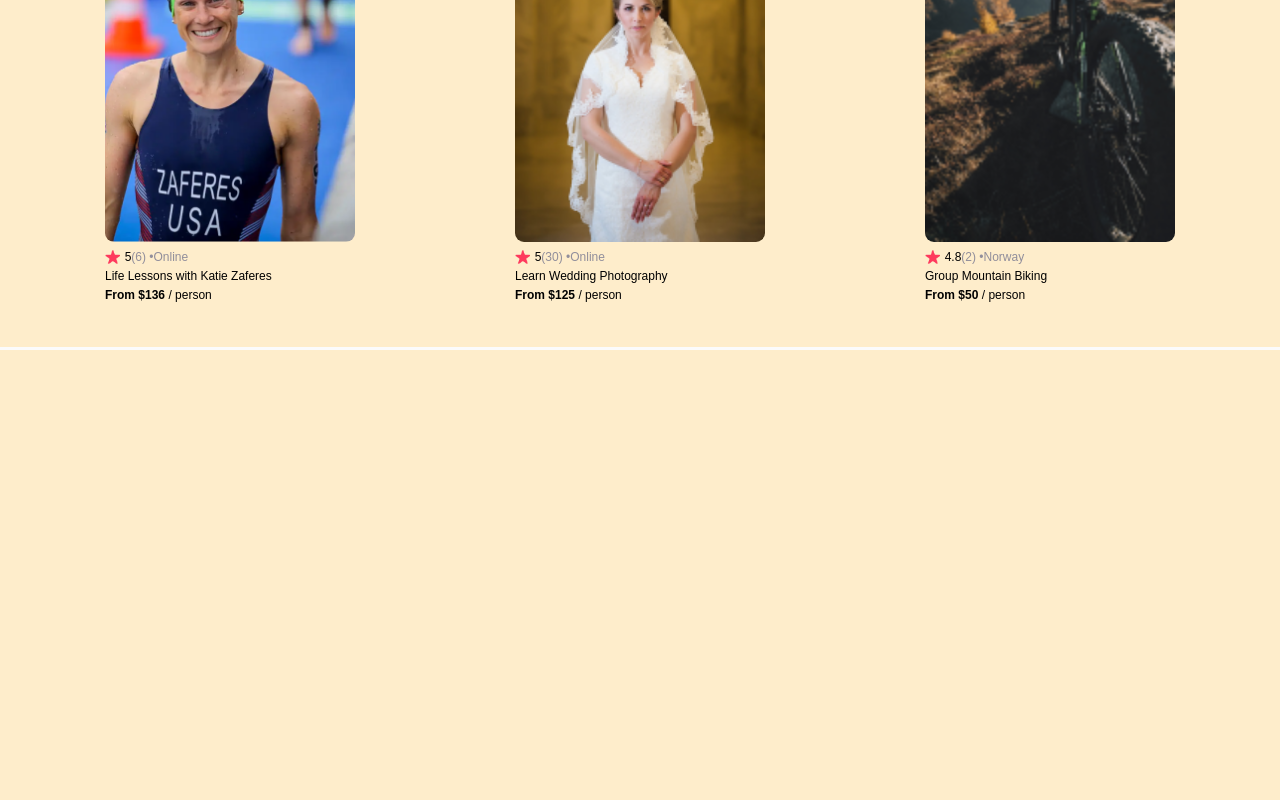
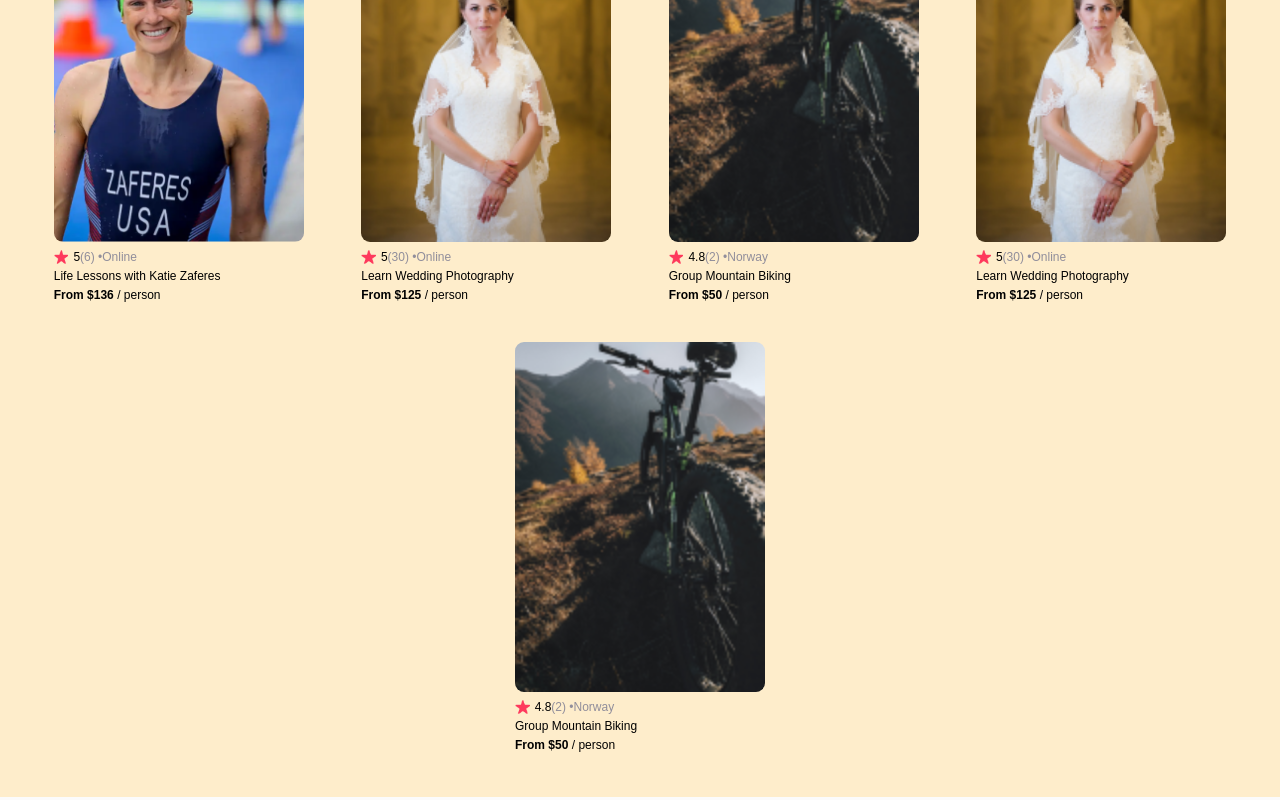
Before and after one commit to Katiasun/Build-an-AirBnb-Experiences-Clone, a React (Create React App) app: page / in a window 1280 px wide. Shown: the part 834-1634 px from the top of the page. Before the commit the page ends 1184 px from the top, so only its background shows below. Built offline with nearby package versions, Linux system fonts and the light colour scheme.

Commit message:
add code in file data.js

```diff
--- a/src/data.js
+++ b/src/data.js
@@ -41,6 +41,32 @@ import mountainBike from "./imgs/mountain-bike.png";
         },
         location: "Norway",
         openSpots: 3,
+    },
+    {
+        id: 2,
+        title: "Learn Wedding Photography",
+        description: "Interested in becoming a wedding photographer? For beginner and experienced photographers alike, join us in learning techniques required to leave the happy couple with memories that'll last a lifetime.",
+        price: 125,
+        coverImg: weddingPhotography,
+        stats: {
+            rating: 5.0,
+            reviewCount: 30
+        },
+        location: "Online",
+        openSpots: 27,
+    },
+    {
+        id: 3,
+        title: "Group Mountain Biking",
+        description: "Experience the beautiful Norwegian landscape and meet new friends all while conquering rugged terrain on your mountain bike. (Bike provided!)",
+        price: 50,
+        coverImg: mountainBike,
+        stats: {
+            rating: 4.8,
+            reviewCount: 2
+        },
+        location: "Norway",
+        openSpots: 3,
     }
 ]
 export default arrpageInfo;
```
